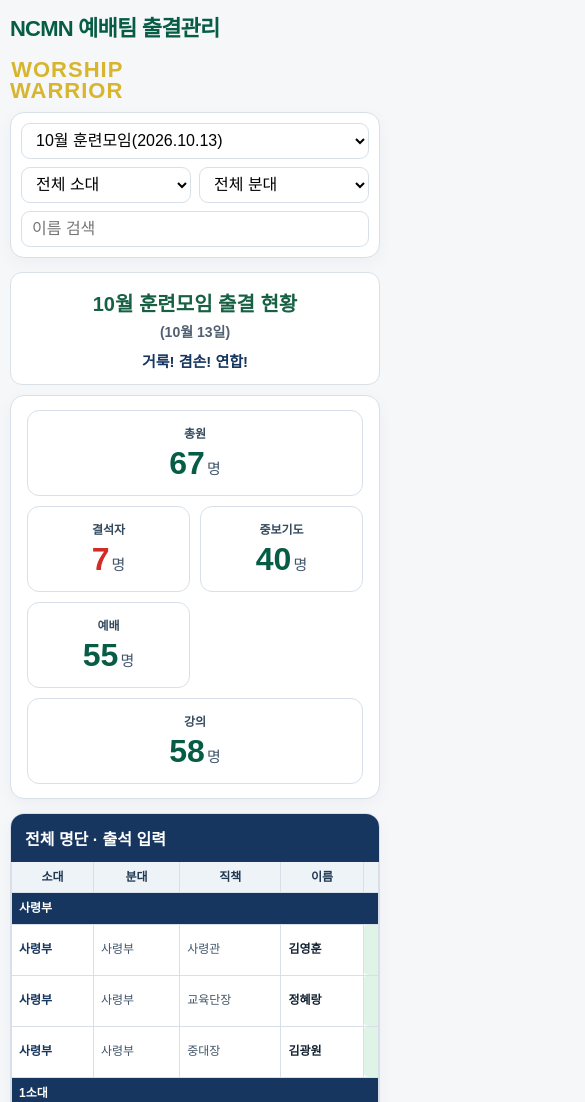
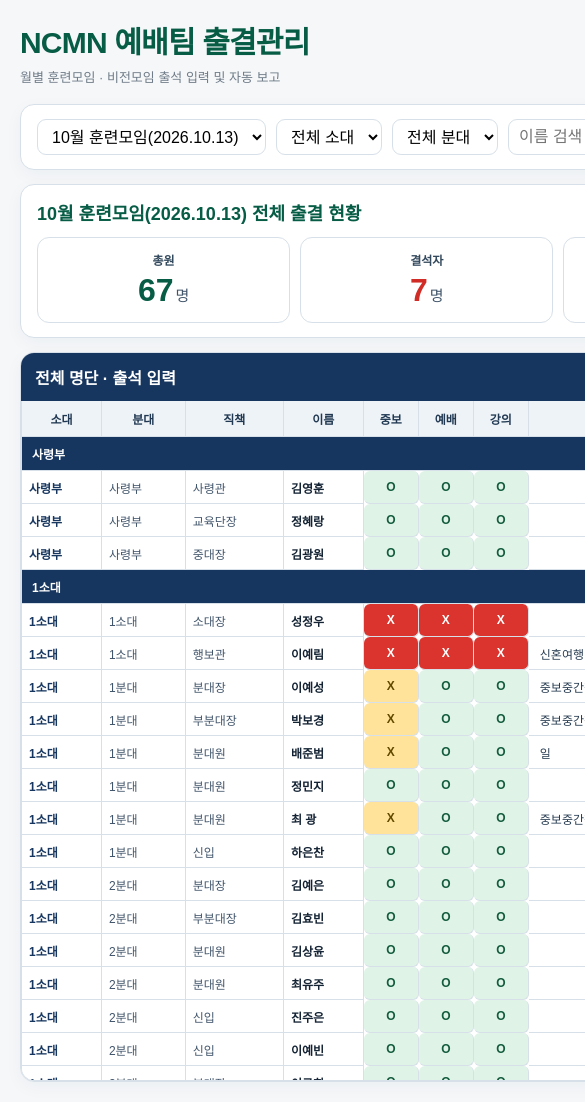
Before and after one commit to gkrry5921-lgtm/worship, a plain HTML site: page index.html in a window 390 px wide. Shown: the top 1102 px of the page, 585 px wide, since content can reach past the window. Drawn offline with Linux system fonts and the light colour scheme.

Commit message:
Add files via upload

```diff
--- a/index.html
+++ b/index.html
@@ -62,20 +62,8 @@ tr:hover td{background:#fbfdff}
 .badge{display:inline-flex;align-items:center;gap:5px;font-size:11px;font-weight:800;padding:5px 8px;border-radius:999px;background:#eef6f2;color:var(--green)}
 .filters{display:flex;gap:7px;flex-wrap:wrap;margin-left:4px}
 .search{width:180px}
-@media(max-width:1100px){
-  .grid{grid-template-columns:1fr}
-  .reportPanel{position:static}
-}
-@media(max-width:760px){
-  .app{padding:12px}
-  .header{flex-direction:column}
-  .title h1{font-size:23px}
-  .kpis{grid-template-columns:repeat(2,1fr)}
-  .kpi:last-child{grid-column:span 2}
-  .controls{align-items:stretch}
-  .controls select,.controls input,.btn{width:100%}
-  .spacer{display:none}
-}
+
+
 @media print{
   body{background:white}
   .controls,.tabs,.leftPanel{display:none!important}
@@ -269,193 +257,79 @@ tr:hover td{background:#fbfdff}
 
 
 
-@media (max-width:720px){
+
+
+
+
+@media (max-width:760px){
   .mobileHide{display:none!important}
 
-  .app{
-    padding:10px!important;
+  /* Preserve the desktop layout exactly on mobile */
+  body{
+    min-width:1380px !important;
+    overflow-x:auto !important;
   }
 
-  .header{
-    margin-bottom:10px!important;
+  .app{
+    width:1380px !important;
+    max-width:none !important;
+    min-width:1380px !important;
+    margin:0 auto !important;
+    padding:18px 20px !important;
   }
 
-  .title h1{
-    font-size:22px!important;
-  }
-
-  .title p{
-    display:none!important;
-  }
-
-  .controls{
-    display:grid!important;
-    grid-template-columns:1fr 1fr!important;
-    gap:8px!important;
-    padding:10px!important;
-  }
-
-  #meetingSelect,
-  #search{
-    grid-column:1/-1!important;
-    width:100%!important;
-  }
-
-  #platoonFilter,
-  #unitFilter{
-    width:100%!important;
-    min-width:0!important;
-  }
-
-  .spacer{
-    display:none!important;
-  }
-
-  .mobileMeetingHero{
-    display:block!important;
-    text-align:center;
-    background:#fff;
-    border:1px solid #d8e1e8;
-    border-radius:12px;
-    padding:15px 10px 13px;
-    margin:10px 0;
-  }
-
-  .mobileMeetingTitle{
-    font-size:20px;
-    font-weight:900;
-    color:#176044;
-  }
-
-  .mobileMeetingDate{
-    margin-top:4px;
-    font-size:14px;
-    font-weight:700;
-    color:#516072;
-  }
-
-  .mobileMeetingSlogan{
-    margin-top:9px;
-    font-size:15px;
-    font-weight:900;
-    color:#17365f;
-  }
-
-  .summaryHead{
-    display:none!important;
-  }
-
-  .kpis{
-    grid-template-columns:repeat(2,1fr)!important;
-  }
-
-  .kpi:first-child{
-    grid-column:1/-1!important;
+  .header,
+  .controls,
+  .summary,
+  .grid{
+    width:100% !important;
   }
 
   .grid{
-    display:block!important;
+    display:grid !important;
+    grid-template-columns:minmax(0,1.55fr) minmax(430px,1fr) !important;
+    gap:16px !important;
+    align-items:start !important;
   }
 
   .leftPanel,
   .reportPanel{
-    width:100%!important;
-    position:static!important;
-    margin-bottom:10px!important;
+    width:auto !important;
+    position:relative !important;
   }
 
-  .sectionHead span{
-    display:none!important;
-  }
-
-  /* KEEP PC TABLE FORMAT ON MOBILE */
   .leftPanel .tableWrap,
   .reportPanel .tableWrap{
-    overflow-x:auto!important;
-    overflow-y:visible!important;
-    max-height:none!important;
-    -webkit-overflow-scrolling:touch;
+    overflow:auto !important;
+    max-height:680px !important;
   }
 
   #attendanceTable,
-  #attendanceTable.annualTable{
-    display:table!important;
-    width:100%!important;
-    min-width:820px!important;
-    border-collapse:collapse!important;
-  }
-
   #exceptionTable{
-    display:table!important;
-    width:100%!important;
-    min-width:760px!important;
-    border-collapse:collapse!important;
+    display:table !important;
+    width:100% !important;
+    min-width:0 !important;
+    table-layout:auto !important;
   }
 
   #attendanceTable thead,
-  #exceptionTable thead{
-    display:table-header-group!important;
-  }
-
+  #exceptionTable thead{display:table-header-group!important}
   #attendanceTable tbody,
-  #exceptionTable tbody{
-    display:table-row-group!important;
-  }
-
+  #exceptionTable tbody{display:table-row-group!important}
   #attendanceTable tr,
-  #exceptionTable tr{
-    display:table-row!important;
-  }
-
+  #exceptionTable tr{display:table-row!important}
   #attendanceTable th,
   #attendanceTable td,
   #exceptionTable th,
   #exceptionTable td{
     display:table-cell!important;
     grid-column:auto!important;
-    padding:8px 7px!important;
-    font-size:12px!important;
-    line-height:1.2!important;
-    vertical-align:middle!important;
   }
 
-  #attendanceTable td:nth-child(5),
-  #attendanceTable td:nth-child(6),
-  #attendanceTable td:nth-child(7),
-  #attendanceTable th:nth-child(5),
-  #attendanceTable th:nth-child(6),
-  #attendanceTable th:nth-child(7),
-  #exceptionTable td:nth-child(4),
-  #exceptionTable td:nth-child(5),
-  #exceptionTable td:nth-child(6),
-  #exceptionTable th:nth-child(4),
-  #exceptionTable th:nth-child(5),
-  #exceptionTable th:nth-child(6){
-    text-align:center!important;
-  }
-
-  #attendanceTable td::before,
-  #exceptionTable td::before{
-    content:none!important;
-  }
-
-  .reasonInput{
-    width:100%!important;
-    min-width:150px!important;
-    height:34px!important;
-    font-size:12px!important;
-  }
-
-  .platoonDivider{
-    display:table-row!important;
-  }
-
-  .platoonDivider td{
-    display:table-cell!important;
-    border-radius:0!important;
+  .mobileMeetingHero{
+    display:none !important;
   }
 }
-
 </style>
 </head>
 <body>
```
